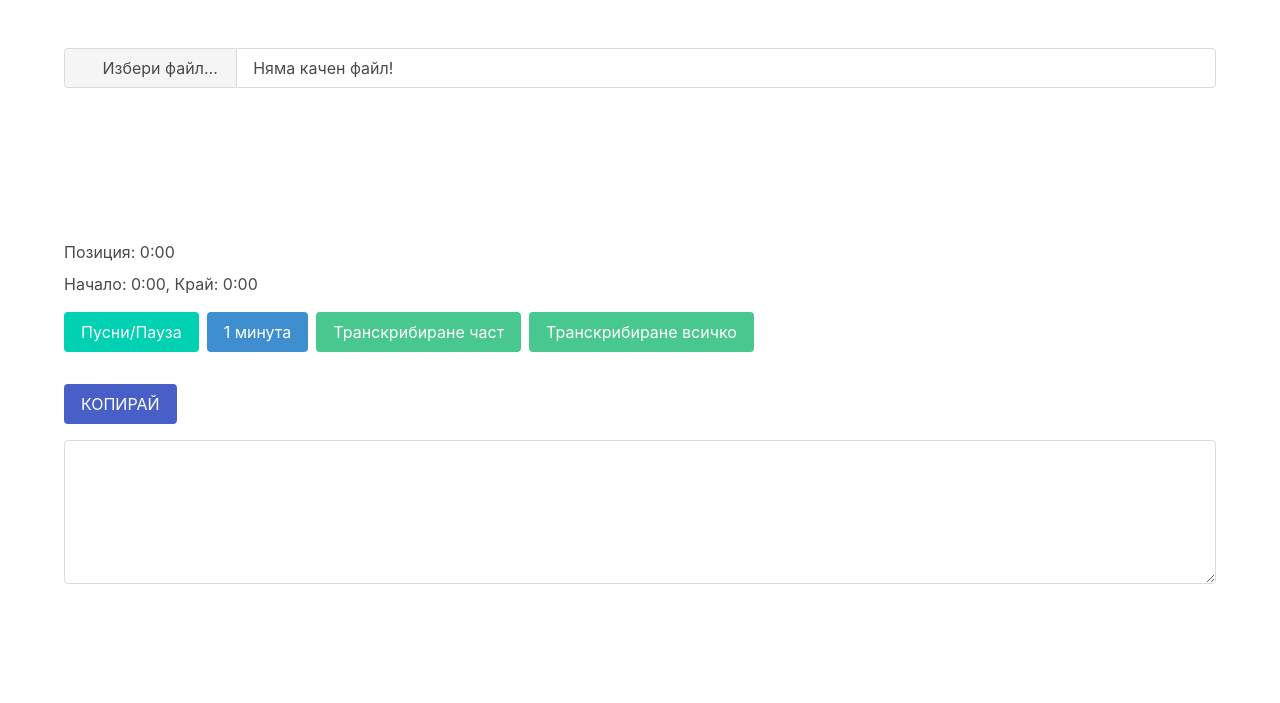
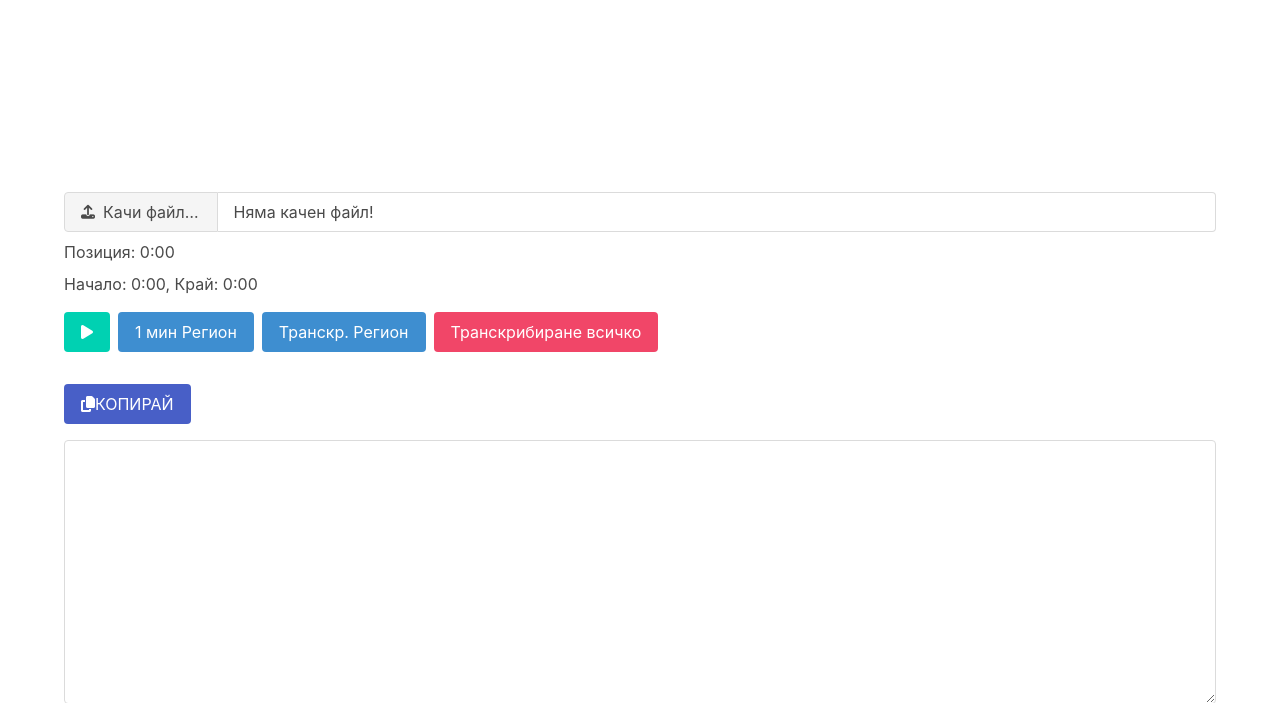
Before and after one commit to m3dkata/Speech2Text, a FastAPI app: page /pypa in a window 1280 px wide. Shown: the top 703 px of the page. Run offline with FastAPI, Linux system fonts and the light colour scheme; some libraries are stand-ins or nearby versions.

Commit message:
Update pypa.html

```diff
--- a/templates/pypa.html
+++ b/templates/pypa.html
@@ -5,24 +5,54 @@
     <meta name="viewport" content="width=device-width, initial-scale=1.0">
     <title>Speech to Text</title>
     <link rel="stylesheet" href="https://cdn.jsdelivr.net/npm/bulma@0.9.4/css/bulma.min.css">
+    <link rel="stylesheet" href="https://cdnjs.cloudflare.com/ajax/libs/font-awesome/6.6.0/css/all.min.css" crossorigin="anonymous" referrerpolicy="no-referrer" />
     <style>
         #waveform { width: 100%; height: 128px; }
         .file-label { width: 100%; }
-        .loader-wrapper { position: fixed; top: 0; left: 0; height: 100%; width: 100%; background: rgba(250, 3, 3, 0.397); display: flex; justify-content: center; align-items: center; z-index: 1000; }
+        .loader-wrapper {
+            position: fixed;
+            top: 0;
+            left: 0;
+            height: 100%;
+            width: 100%;
+            background: rgba(255, 255, 255, 0.3); /* Semi-transparent background */
+            backdrop-filter: blur(10px);
+            -webkit-backdrop-filter: blur(10px); /* For Safari support */
+            display: flex;
+            justify-content: center;
+            align-items: center;
+            z-index: 1000;
+        }
+        .hidden {
+            display: none;
+        }
+        .loader {
+            border: 8px solid rgba(196, 25, 25, 0.521);
+            border-top: 8px solid rgb(255, 0, 0);
+            border-radius: 50%;
+            width: 60px;
+            height: 60px;
+            animation: spin 1s linear infinite;
+        }
+
+        @keyframes spin {
+            to { transform: rotate(360deg); }
+        }
     </style>
 </head>
 <body>
     <section class="section">
         <div class="container">
+            <div id="waveform" class="mt-4"></div>
             <div class="file has-name is-fullwidth">
                 <label class="file-label">
                     <input class="file-input" type="file" id="audioFile" accept="audio/*, .m4a" onchange="loadAudio()">
                     <span class="file-cta">
                         <span class="file-icon">
-                            <i class="fas fa-upload"></i>
+                            <i class="fa fa-upload" aria-hidden="true"></i>
                         </span>
                         <span class="file-label">
-                            Избери файл…
+                            Качи файл…
                         </span>
                     </span>
                     <span class="file-name" id="fileName">
@@ -30,25 +60,27 @@
                     </span>
                 </label>
             </div>
-
-            <div id="waveform" class="mt-4"></div>
             <div id="currentTime" class="mt-2">Позиция: 0:00</div>
             <div id="regionTimes" class="mt-2">Начало: 0:00, Край: 0:00</div>
             <div class="buttons mt-4">
-                <button id="playPause" class="button is-primary">Пусни/Пауза</button>
-                <button onclick="createRegion()" class="button is-info">1 минута</button>
-                <button onclick="transcribeSelection()" class="button is-success">Транскрибиране част</button>
-                <button onclick="transcribeWholeAudio()" class="button is-success">Транскрибиране всичко</button>
+                <!-- HTML Button Structure -->
+                <button id="playPause" class="button is-primary">
+                    <i id="playIcon" class="fa-solid fa-play"></i>
+                    <i id="pauseIcon" class="fa-solid fa-pause" style="display: none;"></i>
+                </button>
+                <button onclick="createRegion()" class="button is-info">1 мин Регион</button>
+                <button onclick="transcribeSelection()" class="button is-info">Транскр. Регион</button>
+                <button onclick="transcribeWholeAudio()" class="button is-danger">Транскрибиране всичко<i class="fa-solid fas-pipe-section"></i></button>
             </div>
 
-            <button onclick="copyTranscription()" class="button is-link mt-2">КОПИРАЙ</button>
-            <textarea id="transcription" class="textarea mt-4" rows="5" readonly></textarea>
+            <button onclick="copyTranscription()" class="button is-link mt-2"><i class="fa-solid fa-copy"></i> КОПИРАЙ</button>
+            <textarea id="transcription" class="textarea mt-4" rows="10" readonly></textarea>
 
         </div>
     </section>
 
-    <div class="loader-wrapper" style="display: none;">
-        <div class="loader is-loading"></div>
+    <div class="loader-wrapper hidden">
+        <div class="loader"></div>
     </div>
 
     <script src="https://unpkg.com/wavesurfer.js@6.6.3/dist/wavesurfer.min.js"></script>
@@ -109,7 +141,7 @@
         function updateRegionDisplay(region) {
             const start = formatTime(region.start);
             const end = formatTime(region.end);
-            document.getElementById('regionTimes').textContent = `Region: Start: ${start}, End: ${end}`;
+            document.getElementById('regionTimes').textContent = `Начало: ${start}, Край: ${end}`;
         }
 
         function showLoader() {
@@ -150,22 +182,47 @@
             wavesurfer.loadBlob(file);
 
             wavesurfer.on('ready', function() {
-                console.log('WaveSurfer is ready');
-                document.getElementById('playPause').onclick = function() {
+                const playPauseButton = document.getElementById('playPause');
+                const playIcon = document.getElementById('playIcon');
+                const pauseIcon = document.getElementById('pauseIcon');
+
+                // Single onclick handler to toggle playback and icons
+                playPauseButton.onclick = function() {
                     wavesurfer.playPause();
+                    // Icons will be updated via Wavesurfer events
                 };
+
+                // console.log('WaveSurfer is ready');
                 hideLoader();
+
                 // Update current time display during playback
                 wavesurfer.on('audioprocess', function() {
                     const currentTime = wavesurfer.getCurrentTime();
-                    document.getElementById('currentTime').textContent = 'Current Time: ' + formatTime(currentTime);
+                    document.getElementById('currentTime').textContent = 'Позиция: ' + formatTime(currentTime);
                 });
 
                 // Update current time display when user seeks
                 wavesurfer.on('seek', function() {
                     const currentTime = wavesurfer.getCurrentTime();
-                    document.getElementById('currentTime').textContent = 'Current Time: ' + formatTime(currentTime);
+                    document.getElementById('currentTime').textContent = 'Позиция: ' + formatTime(currentTime);
                 });
+            });
+
+            // Update icons based on playback events
+            wavesurfer.on('play', function() {
+                document.getElementById('playIcon').style.display = 'none';
+                document.getElementById('pauseIcon').style.display = 'inline-block';
+            });
+
+            wavesurfer.on('pause', function() {
+                document.getElementById('playIcon').style.display = 'inline-block';
+                document.getElementById('pauseIcon').style.display = 'none';
+            });
+
+            // Reset icons when playback finishes
+            wavesurfer.on('finish', function() {
+                document.getElementById('playIcon').style.display = 'inline-block';
+                document.getElementById('pauseIcon').style.display = 'none';
             });
 
             wavesurfer.on('error', function(err) {
@@ -246,7 +303,7 @@
             // Convert the selected AudioBuffer to WAV Blob
             const wavBlob = await audioBufferToWav(selectedAudioBuffer);
 
-            console.log('Selected WAV blob size:', wavBlob.size);
+            // console.log('Selected WAV blob size:', wavBlob.size);
 
             const formData = new FormData();
             formData.append('file', wavBlob, 'audio.wav');
@@ -259,7 +316,7 @@
                 });
                 hideLoader();
                 const data = await response.json();
-                console.log('Server response:', data);
+                // console.log('Server response:', data);
                 document.getElementById('transcription').value = data.transcription || data.error;
             } catch (error) {
                 hideLoader();
@@ -354,7 +411,7 @@
                 // Convert chunk AudioBuffer to WAV Blob
                 const wavBlob = await audioBufferToWav(chunkBuffer);
 
-                console.log(`Processing chunk: ${currentTime}s to ${endTime}s`);
+                // console.log(`Processing chunk: ${currentTime}s to ${endTime}s`);
 
                 // Send the chunk to backend for transcription
                 const formData = new FormData();
@@ -366,7 +423,7 @@
                         body: formData
                     });
                     const data = await response.json();
-                    console.log('Server response:', data);
+                    // console.log('Server response:', data);
                     if (data.transcription) {
                         combinedTranscription += data.transcription + ' ';
                     } else if (data.error) {
@@ -400,7 +457,7 @@
             for (let i = endSample; i > endSample - backwardSearchSamples && i > startSample; i--) {
                 if (Math.abs(channelData[i]) < silenceThreshold) {
                     const adjustedEndTime = i / sampleRate;
-                    console.log(`Adjusted endTime from ${endTime}s to ${adjustedEndTime}s to avoid splitting a word.`);
+                    // console.log(`Adjusted endTime from ${endTime}s to ${adjustedEndTime}s to avoid splitting a word.`);
                     return adjustedEndTime;
                 }
             }
```
